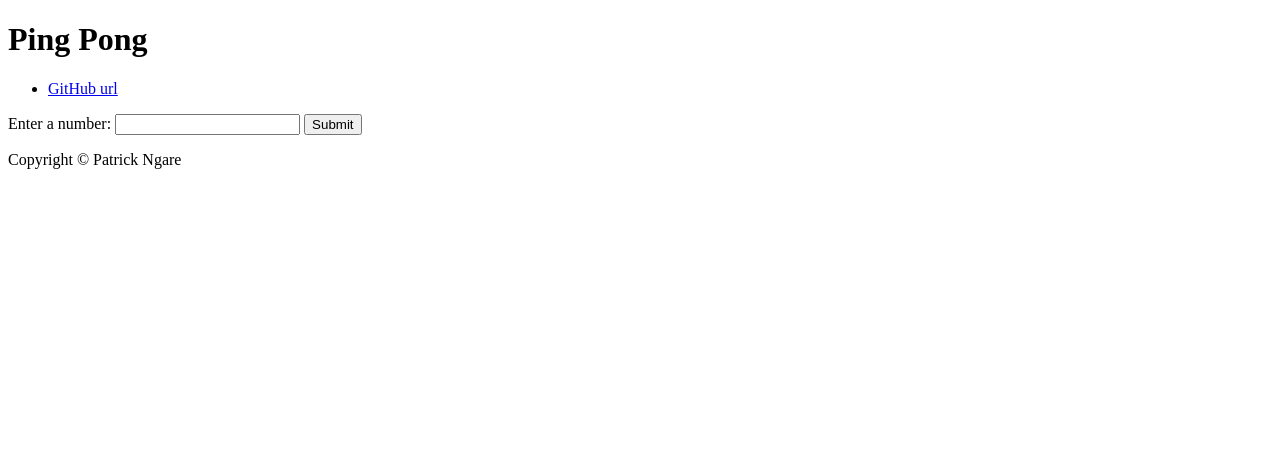
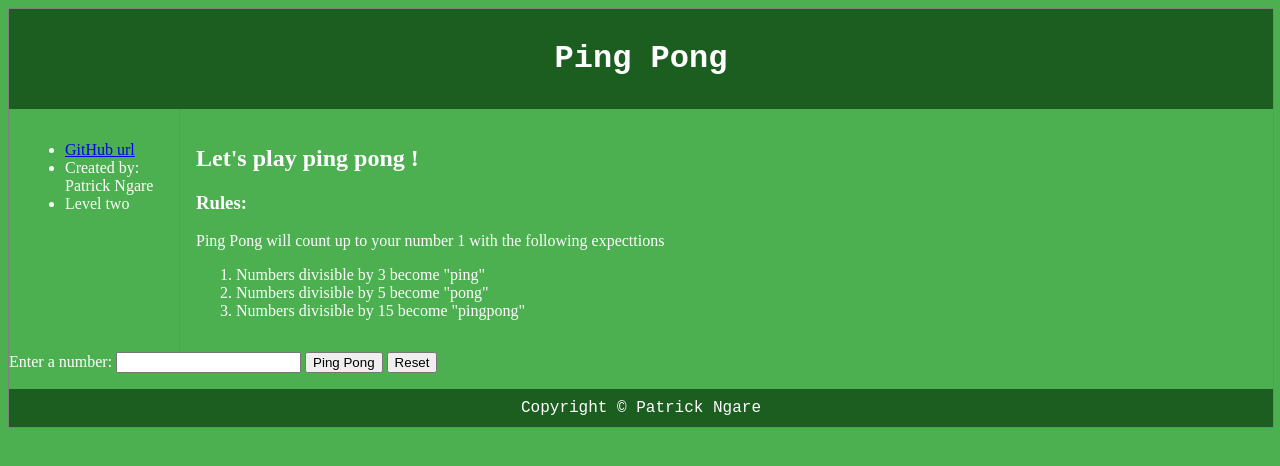
Before and after one commit to PatrickNgare/PINGPONG, a plain HTML site: page index.html in a window 1280 px wide. Drawn offline with Linux system fonts and the light colour scheme.

Commit message:
added images

```diff
--- a/css/styles.css
+++ b/css/styles.css
@@ -1,14 +1,20 @@
 div.container {
     width: 100%;
     border: 1px solid gray;
+    background-color: #4CAF50;
+    font-size: 16px;
+
 }
 
-header, footer {
-    padding: 1em;
+header {
+
+    padding: 10px;
     color: white;
-    background-color: black;
+    background-color: #1B5E20;
     clear: left;
     text-align: center;
+    font-family: monospace;
+    font-size: 16px;
 }
 
 nav {
@@ -18,13 +24,18 @@ nav {
     padding: 1em;
 }
 
-nav ul {
+nav Ol {
     list-style-type: none;
     padding: 0;
+    color: white;
+    font-size: 16px;
 }
 
-nav ul a {
+nav Ol a {
+  font-family: sans-serif;
     text-decoration: none;
+    color: white;
+    font-size: 16px;
 }
 
 article {
@@ -32,4 +43,29 @@ article {
     border-left: 1px solid gray;
     padding: 1em;
     overflow: hidden;
+    color: white;
+    font-size: 16px;
 }
+ul li{
+  color: white;
+  font-size: 16px;
+}
+form{
+  color: white;
+  font-size: 16px;
+}
+body{
+ font-family: 'Squada One';font-size: 22px;
+ background-color: #4CAF50;
+
+}
+footer{
+
+  padding: 10px;
+  color: white;
+  background-color: #1B5E20;
+  clear: left;
+  text-align: center;
+  font-family: monospace;
+  font-size: 16px;
+}
--- a/index.html
+++ b/index.html
@@ -2,31 +2,44 @@
 <html>
 
 <head>
+  <link href='https://fonts.googleapis.com/css?family=Signika' rel='stylesheet'>
   <script src="js/jquery-3.2.1.js"></script>
   <script type="text/javascript" src="js/scripts.js"></script>
-  <link rel="styleshhet" type="text/css" href="css/styles.css" />
+  <link rel="stylesheet" type="text/css" href="css/styles.css" />
   <title>Ping Pong</title>
 </head>
 
 <body>
 
   <div class="container">
-
     <header>
       <h1>Ping Pong </h1>
+    </header>
     <nav>
       <ul>
-           <li><a href="#">GitHub url</a></li>
-
+        <li><a href="https://github.com/PatrickNgare">GitHub url</a></li>
+        <li>Created by: </br> Patrick Ngare</li>
+        <li>Level two </li>
       </ul>
     </nav>
-    </header>
+    <article>
+      <h1>Let's play ping pong !</h1>
+      <h3>Rules:</h3>
+      <p>Ping Pong will count up to your number 1 with the following expecttions</p>
+      <ol>
+        <li>Numbers divisible by 3 become "ping"</li>
+        <li>Numbers divisible by 5 become "pong"</li>
+        <li>Numbers divisible by 15 become "pingpong"</li>
+
+      </ol>
+    </article>
     <form id="ping-pong-form">
-      <label for="goal">Enter a number:</label>
-      <input id="goal" type="number">
-      <button type="submit">Submit</button>
+      <label for="userInput">Enter a number:</label>
+      <input id="userInput" type="number">
+      <button type="submit">Ping Pong</button>
+      <button id="reset" type="reset" value="Reset">Reset</button>
     </form>
-    <ul id="solution"></ul>
+    <ul id="output"></ul>
 
     <footer>Copyright &copy; Patrick Ngare</footer>
 
--- a/js/scripts.js
+++ b/js/scripts.js
@@ -17,10 +17,17 @@ function pingPong(inputedNum ) {
 $(document).ready(function() {
   $('#ping-pong-form').submit(function(event) {
     event.preventDefault();
-    var inputedNum = $('#goal').val();
+    var inputedNum = $('#userInput').val();
+
     var output = pingPong(inputedNum );
     output.forEach(function(element) {
-      $('#solution').append("<li>" + element + "</li>");
+      $('#output').append("<li>" + element + "</li>");
     });
   });
 });
+
+/*$('#reset').on("submit", function() {
+
+  location.reload();
+
+});*/
```
Also changed, not shown: img/1.jpg (added), img/bg.jpeg (added), img/p.jpeg (added). Lines whose indentation alone changed are shown as unchanged.
